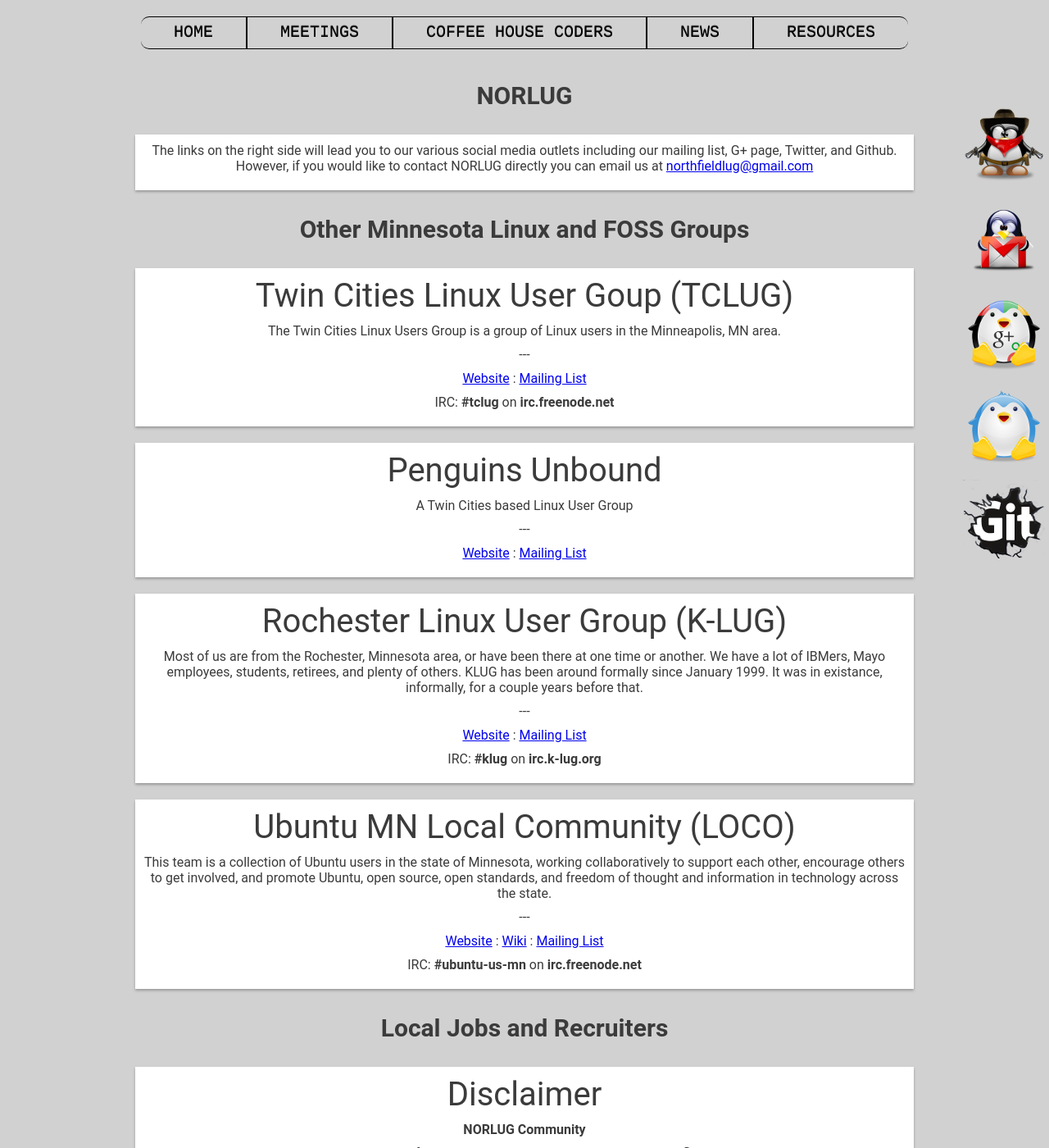
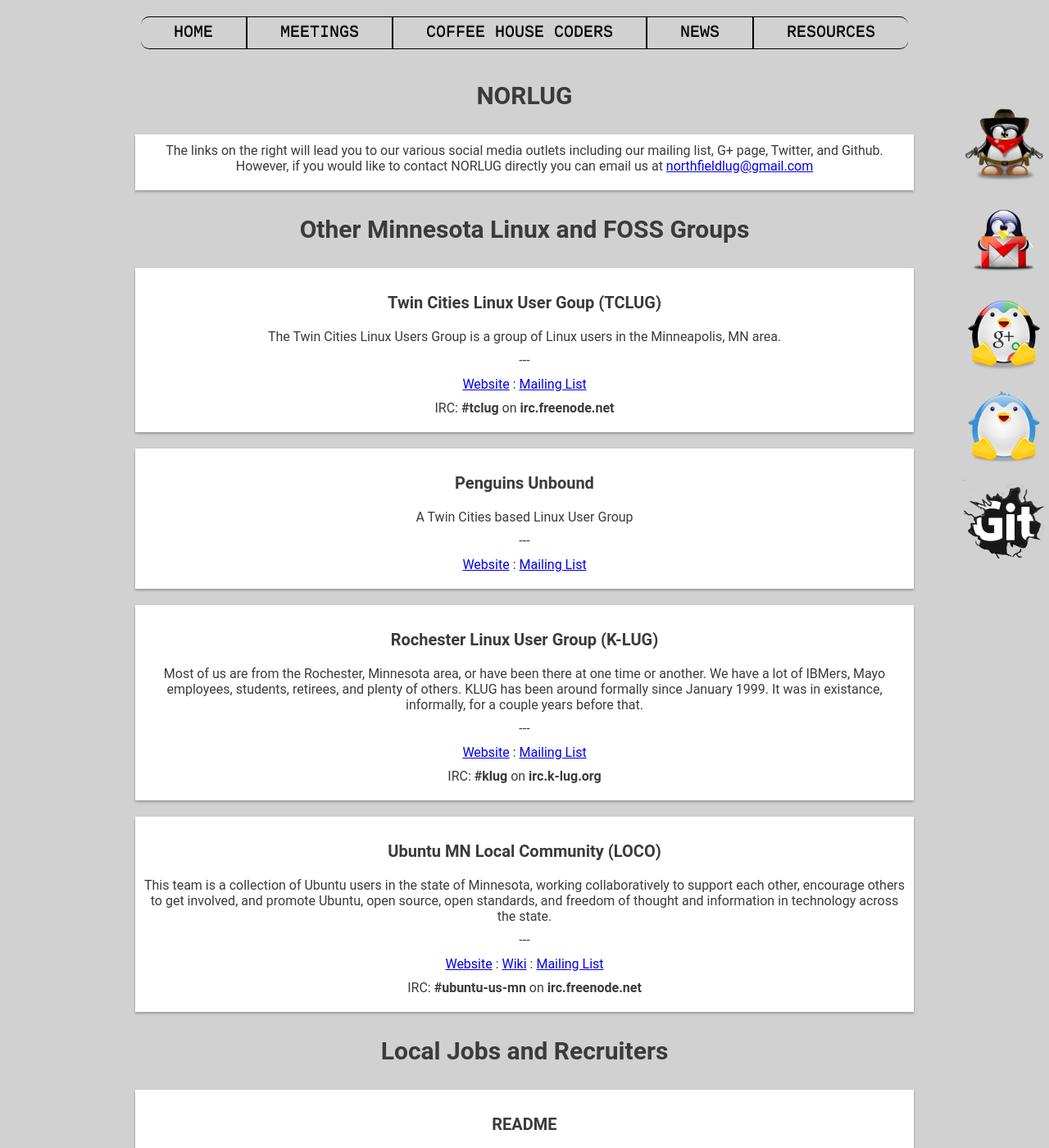
Before and after one commit to norlug/norlug.github.io, a Jekyll site: the page built from resources/index.html, in a window 1280 px wide and 1400 px high. Shown: the whole window at 82% size. Built offline with Jekyll 4.4.1, drawn with Linux system fonts in a browser that asks for light colours.

Commit message:
Decreased the text size of card titles

```diff
--- a/resources/index.html
+++ b/resources/index.html
@@ -3,12 +3,12 @@
 ---
 <p class="welcomePageHeaders">NORLUG</p>
 <section class="card">
-    <p class="content center">The links on the right side will lead you to our various social media outlets including our mailing list, G+ page, Twitter, and Github. However, if you would like to contact NORLUG directly you can email us at <a href="mailto:northfieldlug@gmail.com?Subject=NORLUG Contact" target="_top">northfieldlug@gmail.com</a></p>
+    <p class="content center">The links on the right will lead you to our various social media outlets including our mailing list, G+ page, Twitter, and Github. However, if you would like to contact NORLUG directly you can email us at <a href="mailto:northfieldlug@gmail.com?Subject=NORLUG Contact" target="_top">northfieldlug@gmail.com</a></p>
 </section>
 
 <p class="welcomePageHeaders">Other Minnesota Linux and FOSS Groups</p>
 <section class="card">
-    <p class="content title" >Twin Cities Linux User Goup (TCLUG)</p>
+    <p class="welcomePageBlogTitle" >Twin Cities Linux User Goup (TCLUG)</p>
     <p class="content center">The Twin Cities Linux Users Group is a group of Linux users in the Minneapolis, MN area.</p>
     <p class="content center">---</p>
     <p class="content center"><a href="http://www.mn-linux.org/" target="_blank">Website</a>   :   <a href="http://www.mn-linux.org/mailinglists/" target="_blank">Mailing List</a></p>
@@ -16,14 +16,14 @@
 </section>
 
 <section class="card">
-    <p class="content title" >Penguins Unbound</p>
+    <p class="welcomePageBlogTitle" >Penguins Unbound</p>
 	<p class="content center">A Twin Cities based Linux User Group</p>
     <p class="content center">---</p>
     <p class="content center"><a href="http://www.penguinsunbound.com/" target="_blank">Website</a>   :   <a href="http://www.penguinsunbound.com/Mailing_List" target="_blank">Mailing List</a></p>
 </section>
 
 <section class="card">
-    <p class="content title" >Rochester Linux User Group (K-LUG)</p>
+    <p class="welcomePageBlogTitle" >Rochester Linux User Group (K-LUG)</p>
 	<p class="content center">Most of us are from the Rochester, Minnesota area, or have been there at one time or another. We have a lot of IBMers, Mayo employees, students, retirees, and plenty of others. KLUG has been around formally since January 1999. It was in existance, informally, for a couple years before that.</p>
     <p class="content center">---</p>
     <p class="content center"><a href="http://www.k-lug.org/Main_Page" target="_blank">Website</a>   :   <a href="http://lists.k-lug.org/mailman/listinfo/klug" target="_blank">Mailing List</a></p>
@@ -31,7 +31,7 @@
 </section>
 
 <section class="card">
-    <p class="content title" >Ubuntu MN Local Community (LOCO)</p>
+    <p class="welcomePageBlogTitle" >Ubuntu MN Local Community (LOCO)</p>
 	<p class="content center">This team is a collection of Ubuntu users in the state of Minnesota, working collaboratively to support each other, encourage others to get involved, and promote Ubuntu, open source, open standards, and freedom of thought and information in technology across the state.</p>
     <p class="content center">---</p>
     <p class="content center"><a href="http://ubuntu-minnesota.org" target="_blank">Website</a>   :   <a href="http://wiki.ubuntu.com/MinnesotaTeam" target="_blank">Wiki</a>   :   <a href="https://lists.ubuntu.com/mailman/listinfo/ubuntu-us-mn" target="_blank">Mailing List</a></p>
@@ -42,7 +42,7 @@
 <p class="welcomePageHeaders">Local Jobs and Recruiters</p>
 
 <section class="card">
-    <p class="content title" >Disclaimer</p>
+    <p class="welcomePageBlogTitle" >README</p>
     <p class="content center"><strong>NORLUG Community</strong>
     <p class="content center">All job listings here are curated by members of NORLUG. Job's listed here may not always reflect their current status. This section is meant to be a starting place for people seeking employment with local companies and to provide contacts of companies/recruiters who have had Linux jobs past or present.</p>
     </br>
@@ -52,7 +52,7 @@
 
 <section class="card">
 	<h3 class="header left"> Posted 7/15/2014 </h3>
-    <p class="content title" >Linux Systems Administrator and Sr. DevOps</p>
+    <p class="welcomePageBlogTitle" >Linux Systems Administrator and Sr. DevOps</p>
     <p class="content center"> Type: Direct hire and contract (12+ months) </p>
     <p class="content center"> Skills: Scripting (Ruby, Perl, Python, PERL), automation tools (Chef, Puppet), and AWS.</p>
     <p class="content center"> Company/Location: Randstad Technologies, Richfield MN</p>
@@ -62,6 +62,6 @@
 </section>
 
 <section class="card">
-    <p class="content title" >More Coming Soon!</p>
+    <p class="welcomePageBlogTitle" >More Coming Soon!</p>
     <p class="content center">Currently in contact with several individuals about local Linux jobs.</p>
 </section>
```
